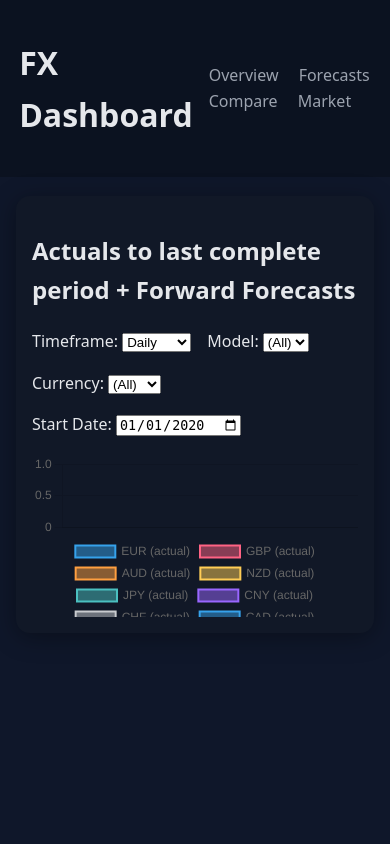
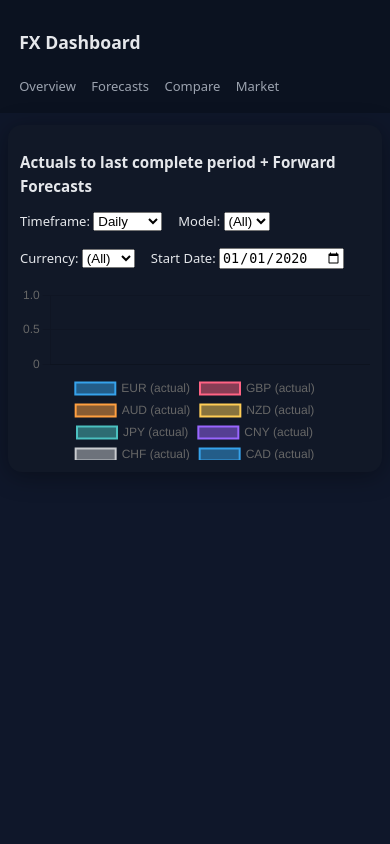
Before and after one commit to aujohn77/fx_forecasting_django_supabase, a Django app: page /forecast/ in a window 390 px wide. Run offline with Django 5.2, Linux system fonts and the light colour scheme; data that the repository does not hold is empty; parts of the project's set-up code (start-up, migrations or seed data) failed here and were passed over.

Commit message:
Improve Market page responsiveness (mobile/table/chart tweaks)

```diff
--- a/static/css/site.css
+++ b/static/css/site.css
@@ -1,12 +1,142 @@
 /* static/css/site.css */
-:root { --bg:#0f172a; --panel:#111827; --ink:#e5e7eb; --muted:#9ca3af; --up:#16a34a; --down:#dc2626; }
-*{box-sizing:border-box} html,body{height:100%}
-body{margin:0;background:var(--bg);color:var(--ink);font:400 16px/1.6 system-ui,Segoe UI,Roboto,Arial,sans-serif}
-.top{display:flex;justify-content:space-between;align-items:center;padding:1rem 1.2rem;background:#0b1220}
-.top a{color:var(--muted);text-decoration:none;margin-left:1rem}
-.wrap{max-width:1100px;margin:1.2rem auto;padding:0 1rem}
-.card{background:var(--panel);padding:1rem;border-radius:14px;box-shadow:0 4px 24px rgba(0,0,0,.35);margin-bottom:1rem}
-.table table{width:100%;border-collapse:collapse}
-.table th,.table td{padding:.6rem .5rem;border-bottom:1px solid #1f2937;text-align:left}
-.up{color:var(--up)} .down{color:var(--down)}
-canvas{width:100%;height:48vh}
+:root {
+  --bg:#0f172a;
+  --panel:#111827;
+  --ink:#e5e7eb;
+  --muted:#9ca3af;
+  --up:#16a34a;
+  --down:#dc2626;
+}
+
+*{box-sizing:border-box}
+html,body{height:100%}
+
+body{
+  margin:0;
+  background:var(--bg);
+  color:var(--ink);
+  font:400 16px/1.6 system-ui,Segoe UI,Roboto,Arial,sans-serif;
+}
+
+.top{
+  display:flex;
+  justify-content:space-between;
+  align-items:center;
+  padding:1rem 1.2rem;
+  background:#0b1220;
+}
+
+.top a{
+  color:var(--muted);
+  text-decoration:none;
+  margin-left:1rem;
+}
+
+.wrap{
+  max-width:1100px;
+  margin:1.2rem auto;
+  padding:0 1rem;
+}
+
+.card{
+  background:var(--panel);
+  padding:1rem;
+  border-radius:14px;
+  box-shadow:0 4px 24px rgba(0,0,0,.35);
+  margin-bottom:1rem;
+}
+
+/* Table */
+.table{
+  width:100%;
+  overflow-x:auto;           /* 🔹 allows horizontal scroll on mobile */
+}
+
+.table table{
+  width:100%;
+  border-collapse:collapse;
+}
+
+.table th,
+.table td{
+  padding:.6rem .5rem;
+  border-bottom:1px solid #1f2937;
+  text-align:left;
+}
+
+.up{color:var(--up)}
+.down{color:var(--down)}
+
+canvas{
+  width:100%;
+  height:48vh;
+}
+
+/* =========================
+   Responsive tweaks
+   ========================= */
+
+/* Tablets / small laptops */
+@media (max-width: 768px) {
+
+  body{
+    font-size:14px;
+  }
+
+  .top{
+    flex-direction:column;
+    align-items:flex-start;
+    gap:.5rem;
+  }
+
+  .top a{
+    margin-left:0;
+    margin-right:.75rem;
+  }
+
+  .wrap{
+    margin:.8rem auto;
+    padding:0 .5rem;
+  }
+
+  .card{
+    padding:.75rem;
+    margin-bottom:.75rem;
+  }
+
+  .card h2{
+    font-size:1rem;
+  }
+
+  .table th,
+  .table td{
+    padding:.4rem .25rem;
+    font-size:.85rem;
+  }
+
+  /* Chart a bit taller on mobile so it’s readable */
+  canvas{
+    height:40vh;
+  }
+}
+
+/* Very small phones */
+@media (max-width: 480px) {
+
+  body{
+    font-size:13px;
+  }
+
+  .top h1{
+    font-size:1.1rem;
+  }
+
+  .card h2{
+    font-size:.95rem;
+  }
+
+  .table th,
+  .table td{
+    font-size:.8rem;
+  }
+}
```
